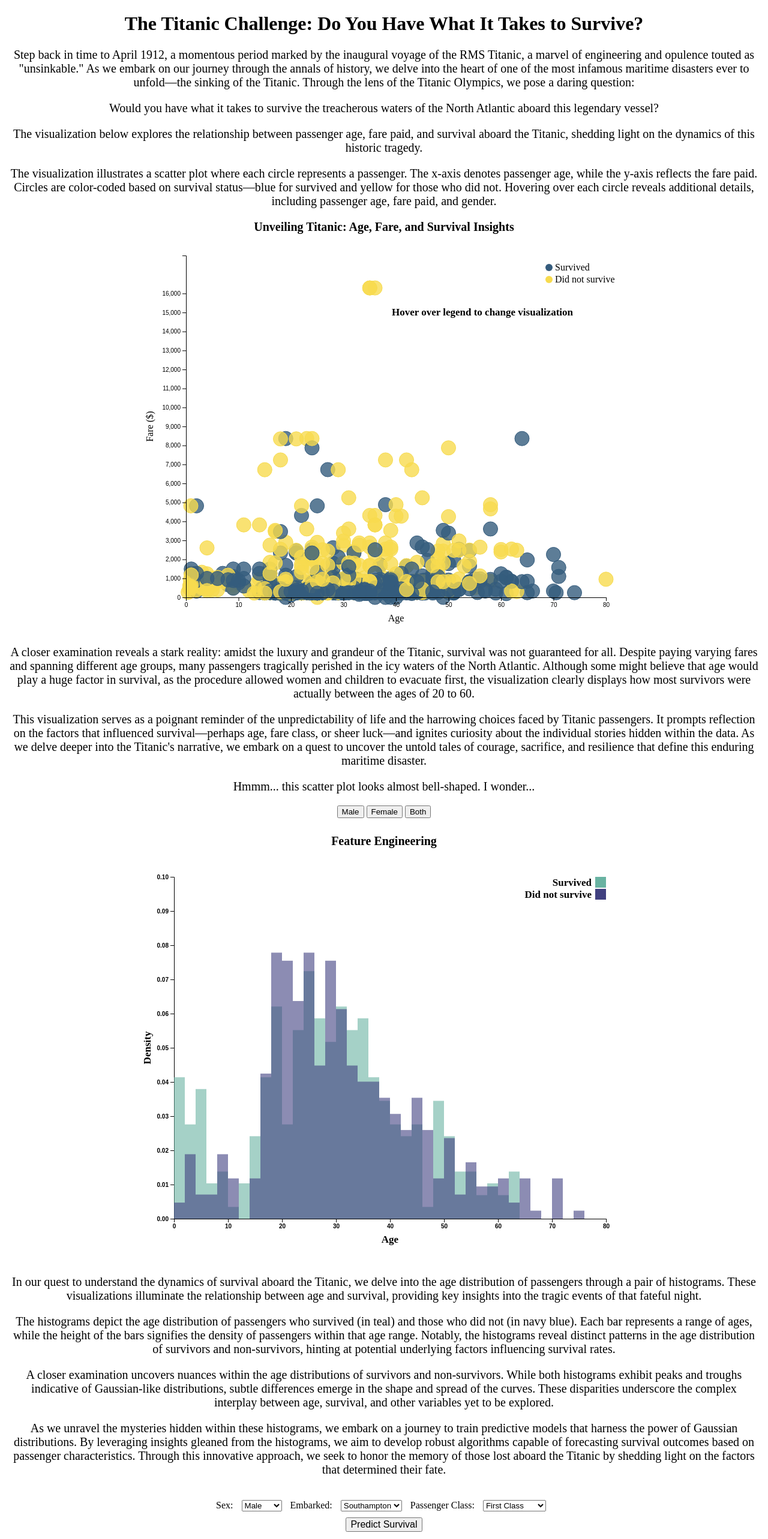
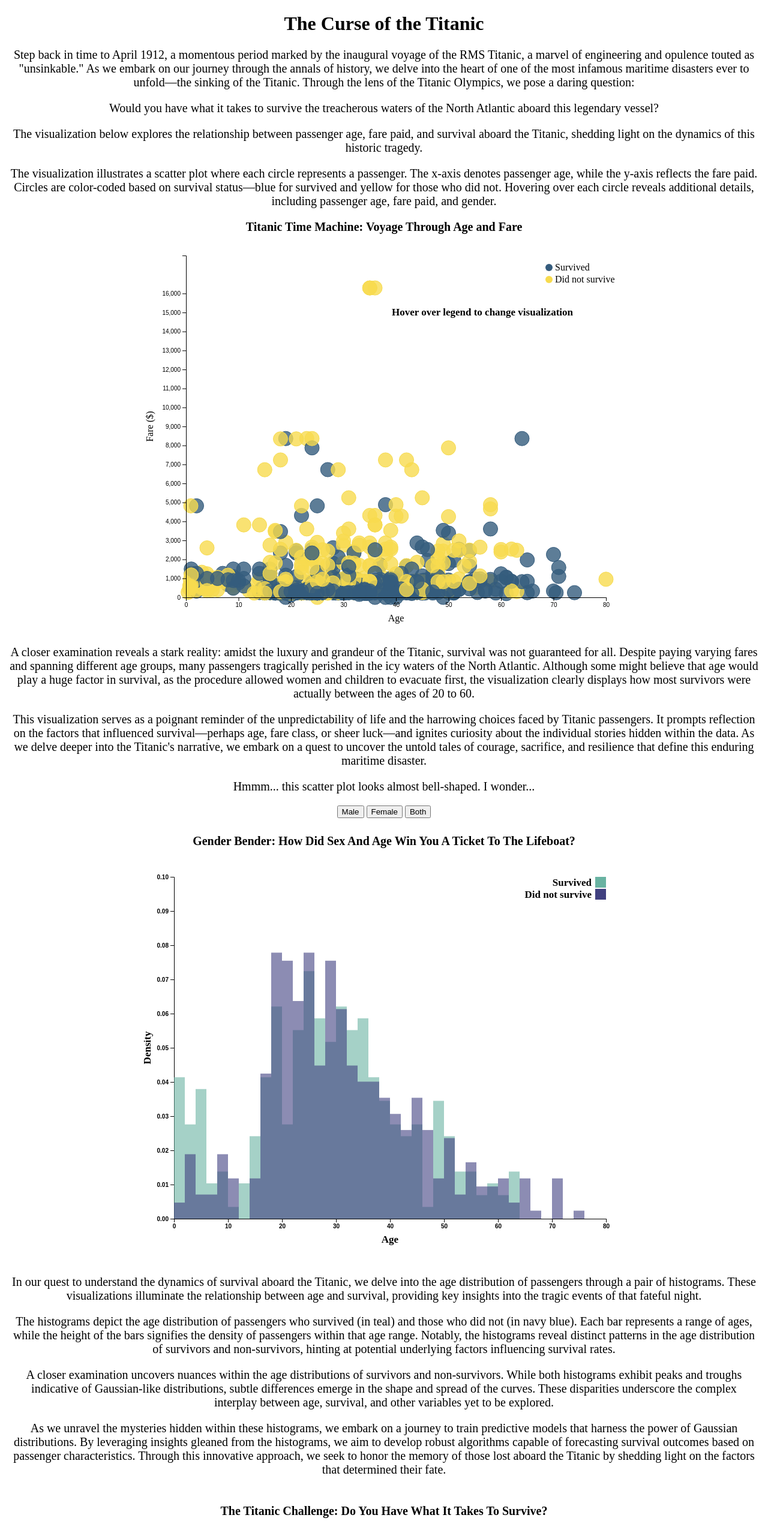
Before and after one commit to shreyasudan/titanic, a SvelteKit app: page / in a window 1280 px wide. Shown: the top 2566 px of the page at 60% size. Built offline with nearby package versions, Linux system fonts and the light colour scheme.

Commit message:
Update App.svelte

```diff
--- a/src/components/App.svelte
+++ b/src/components/App.svelte
@@ -35,9 +35,9 @@
   h6 {
     text-align: center;
     font-size: 17px;
-    font-weight: normal;
+    font-weight: strong;
+  }
 
-  }
 
 
 
@@ -45,7 +45,7 @@
 </head>
 
 <body>
-<h1>The Titanic Challenge: Do You Have What It Takes to Survive?</h1>
+<h1>The Curse of the Titanic</h1>
 <p>
 Step back in time to April 1912, a momentous period marked by the inaugural voyage of the RMS Titanic,
 a marvel of engineering and opulence touted as "unsinkable." As we embark on our journey through the annals of history,
@@ -67,7 +67,7 @@ Circles are color-coded based on survival status—blue for survived and yellow
 Hovering over each circle reveals additional details, including passenger age, fare paid, and gender.
 </p>
 
-<h2>Unveiling Titanic: Age, Fare, and Survival Insights</h2>
+<h2>Titanic Time Machine: Voyage Through Age and Fare</h2>
 
 <h3></h3>
 </body>
@@ -437,12 +437,13 @@ function classifier({ Sex, Embarked, Pclass }) {
 
     //prediction = likelihoodSurvived > likelihoodNotSurvived ? 1 : 0
     if (likelihoodSurvived > likelihoodNotSurvived ) {
+      //return '<img src="lifeboat.jpg" alt="Survived" />';
       return 'Survived'
     }
     else {
+      //return <img src="iceberg.jpg" alt="Did not Survive" />;
       return 'Did not Survive'
     }
-    //return likelihoodSurvived > likelihoodNotSurvived ? 1 : 0;
   }
 
   const likelihood = predictClass({ Sex: Sex, Embarked: Embarked, Pclass: Pclass });
@@ -456,27 +457,6 @@ function classifier({ Sex, Embarked, Pclass }) {
   //console.log('Predicted class:', prediction);
 }
 
-// classifier(); // Call the classifier function
-function updateVisualization(prediction) {
-  const visualization = document.getElementById('visualization');
-
-  // Clear previous visualization
-  visualization.innerHTML = '';
-
-  if (prediction === 0) {
-    // Display iceberg with survival odds
-    const iceberg = document.createElement('div');
-    iceberg.textContent = 'Iceberg - Low Survival Odds';
-    iceberg.classList.add('iceberg');
-    visualization.appendChild(iceberg);
-  } else {
-    // Display lifeboat with survival odds
-    const lifeboat = document.createElement('div');
-    lifeboat.textContent = 'Lifeboat - High Survival Odds';
-    lifeboat.classList.add('lifeboat');
-    visualization.appendChild(lifeboat);
-  }
-}
 
 
 </script>
@@ -506,7 +486,7 @@ we embark on a quest to uncover the untold tales of courage, sacrifice, and resi
   <button id="bothButton">Both</button>
 </div>
 
-<h4 style="text-align: center; font-size: 20px;">Feature Engineering</h4>
+<h4 style="text-align: center; font-size: 20px;">Gender Bender: How Did Sex And Age Win You A Ticket To The Lifeboat? </h4>
 <h5></h5>
 
 <p>
@@ -539,7 +519,7 @@ we seek to honor the memory of those lost aboard the Titanic by shedding light o
 </p>
 
 
-<h6></h6>
+<h6 style="text-align: center; font-size: 20px;">The Titanic Challenge: Do You Have What It Takes To Survive?</h6>
   <style>
     form {
       text-align: center; /* Center the form */
```
